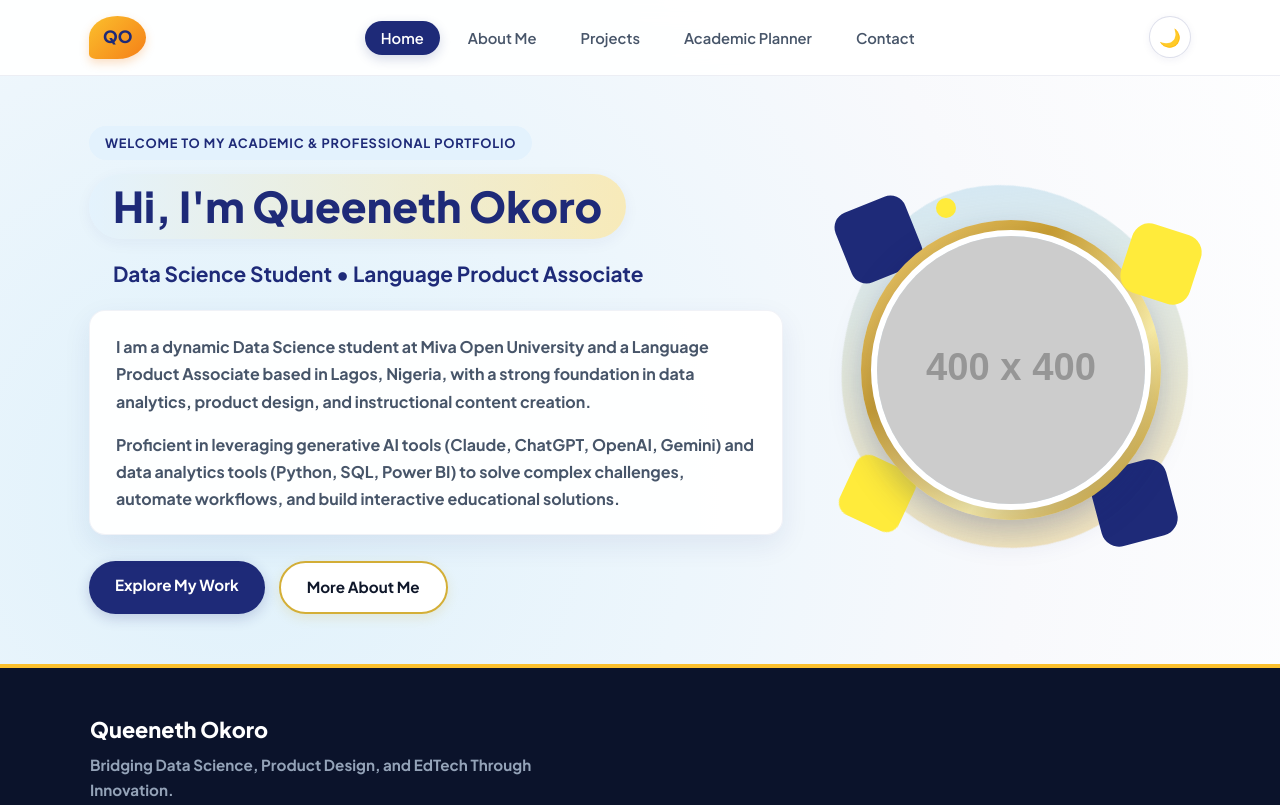
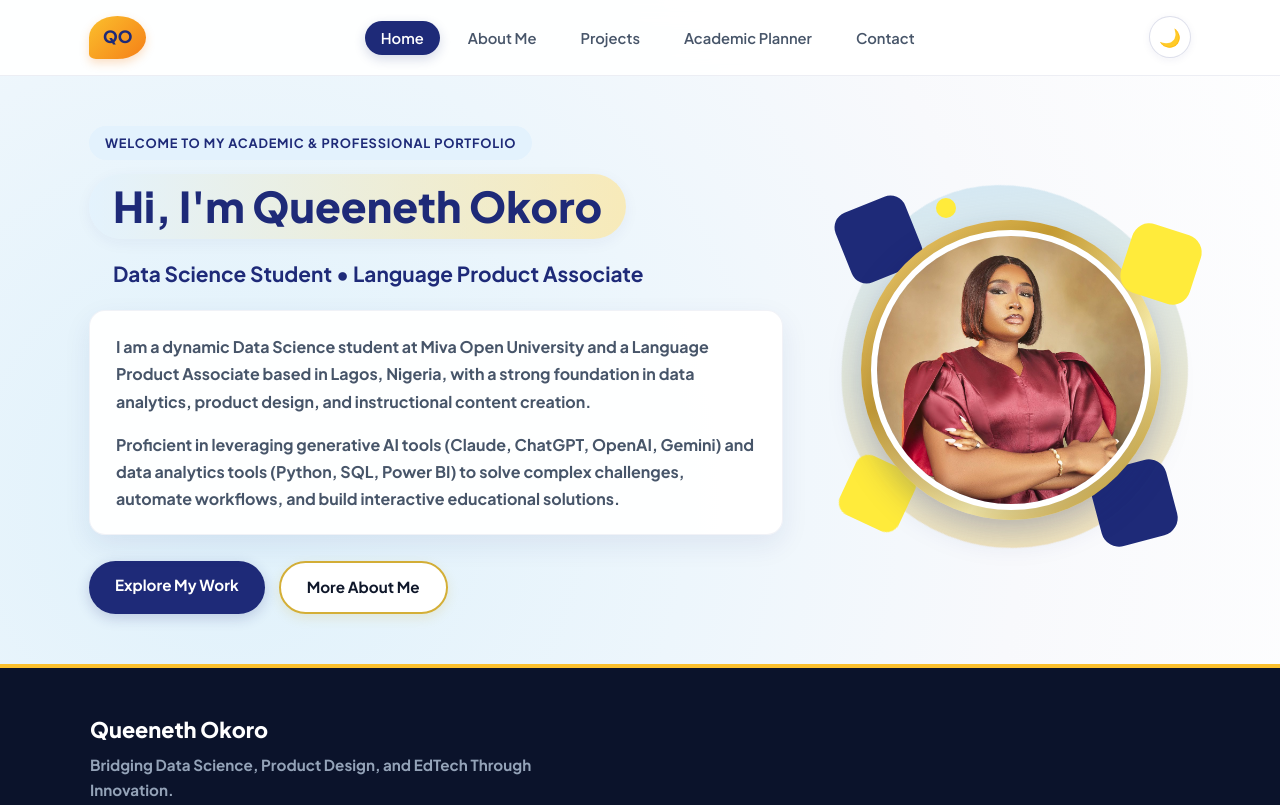
Before and after one commit to queenethokoro/cos106-portfolio, a plain HTML site: page index.html in a window 1280 px wide. Shown: the top 805 px of the page. Drawn offline with Linux system fonts and the light colour scheme; placeholder pictures from the web are drawn by us.

Commit message:
Fix HTML structure and update image source

```diff
--- a/index.html
+++ b/index.html
@@ -68,7 +68,7 @@
                 <span class="geo-shape shape-indigo-bottom"></span>
                 <span class="geo-dot"></span>
                 <div class="gold-ring-frame">
-                    <img src="Profile.jpeg" alt="Photograph of Queeneth Okoro" onerror="this.src='https://placehold.co/400x400/e3f2fd/1e2a78?text=Queeneth+Okoro'">
+                    <img src="Profile 1.png" alt="Photograph of Queeneth Okoro" onerror="this.src='https://placehold.co/400x400/e3f2fd/1e2a78?text=Queeneth+Okoro'">
                 </div>
             </div>
         </div>
```
